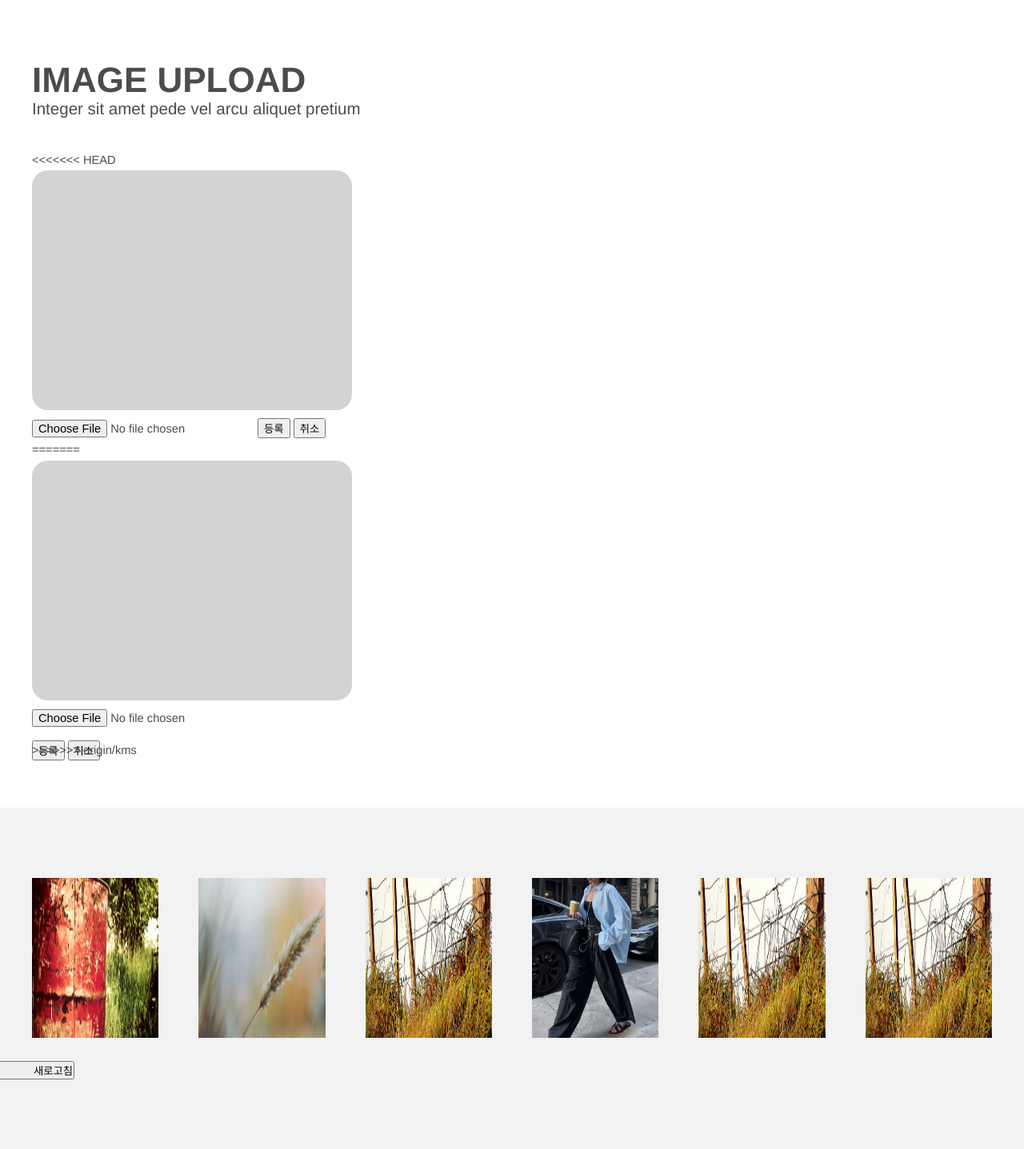
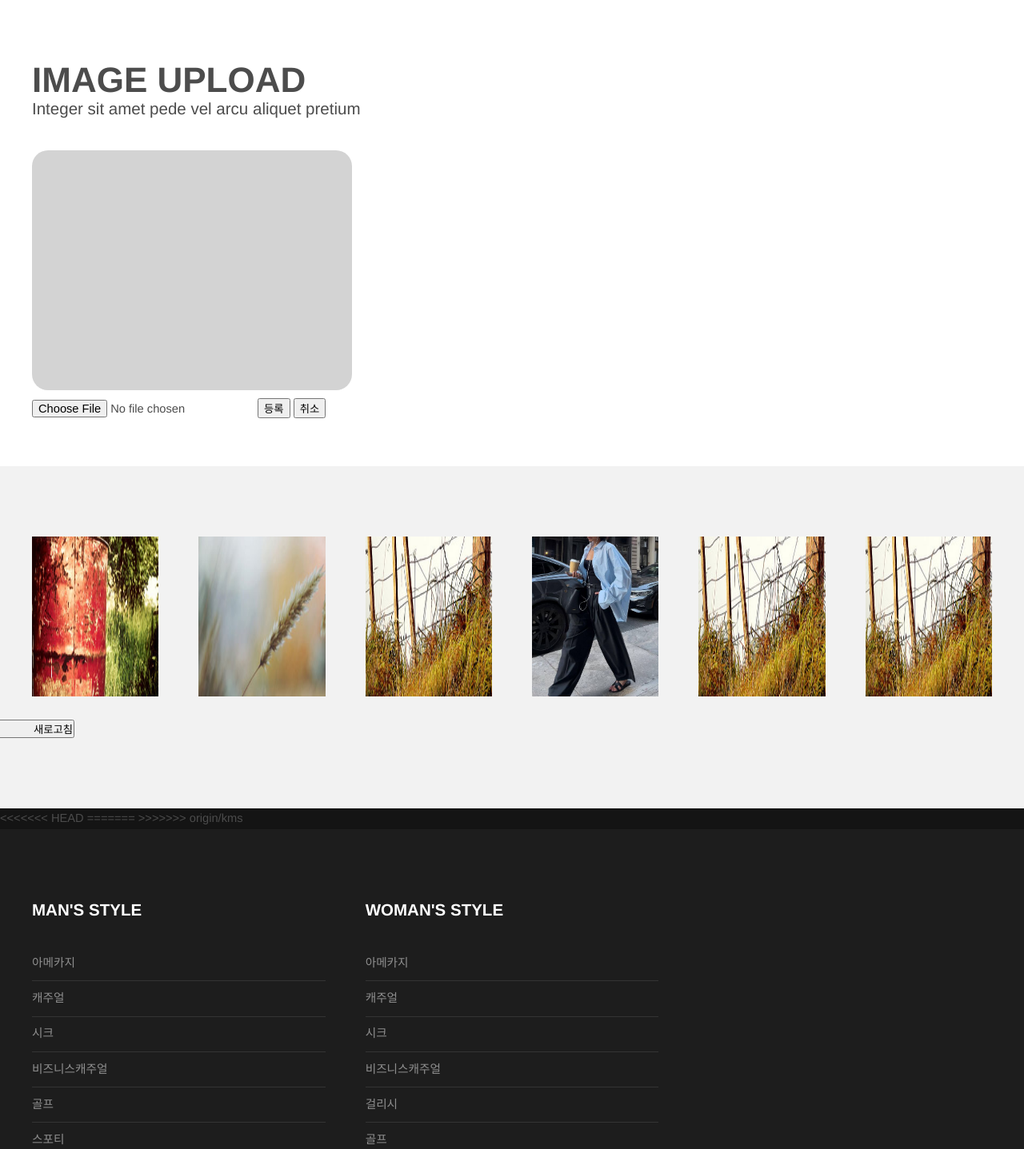
Before and after one commit to myeonghoho/final1, a Django app: page /man/ in a window 1280 px wide. Shown: the part 316-1753 px from the top of the page at 80% size. Run offline with Django 5.2, Linux system fonts and the light colour scheme; some libraries are stand-ins or nearby versions.

Commit message:
5/20 커밋
충돌 수정1

```diff
--- a/final/templates/man/man.html
+++ b/final/templates/man/man.html
@@ -55,7 +55,6 @@
 							gap: 20px;
 						}
 					</style>
-<<<<<<< HEAD
 						<form method="post" enctype="multipart/form-data"> <!-- 이미지 파일 데이터에 알맞는 enctype 설정 -->
 							{% csrf_token %}
 							<div class="addImage" id="image-show"> <!-- 이미지 띄울 공간 -->
@@ -67,18 +66,6 @@
 						<div class="image-show" id="image-show"></div>
 						<script src="index.js"></script>
 
-=======
-					<form method = GET class="inputImg" method="post" enctype="multipart/form-data"> <!-- 이미지 파일 데이터에 알맞는 enctype 설정 -->
-
-						<div class="addImage" id="image-show"> <!-- 이미지 띄울 공간 -->
-							<div id="image_container"></div>
-						</div>
-						<input type="file" id=image accept="image/*" onchange="setThumbnail(event);">
-						<p></p>
-						<button type="submit">등록</button>
-						<button type = "submit"> 취소 </button>
-					</form>
->>>>>>> origin/kms
 				</section>
 			</div>
 		</div>
```
